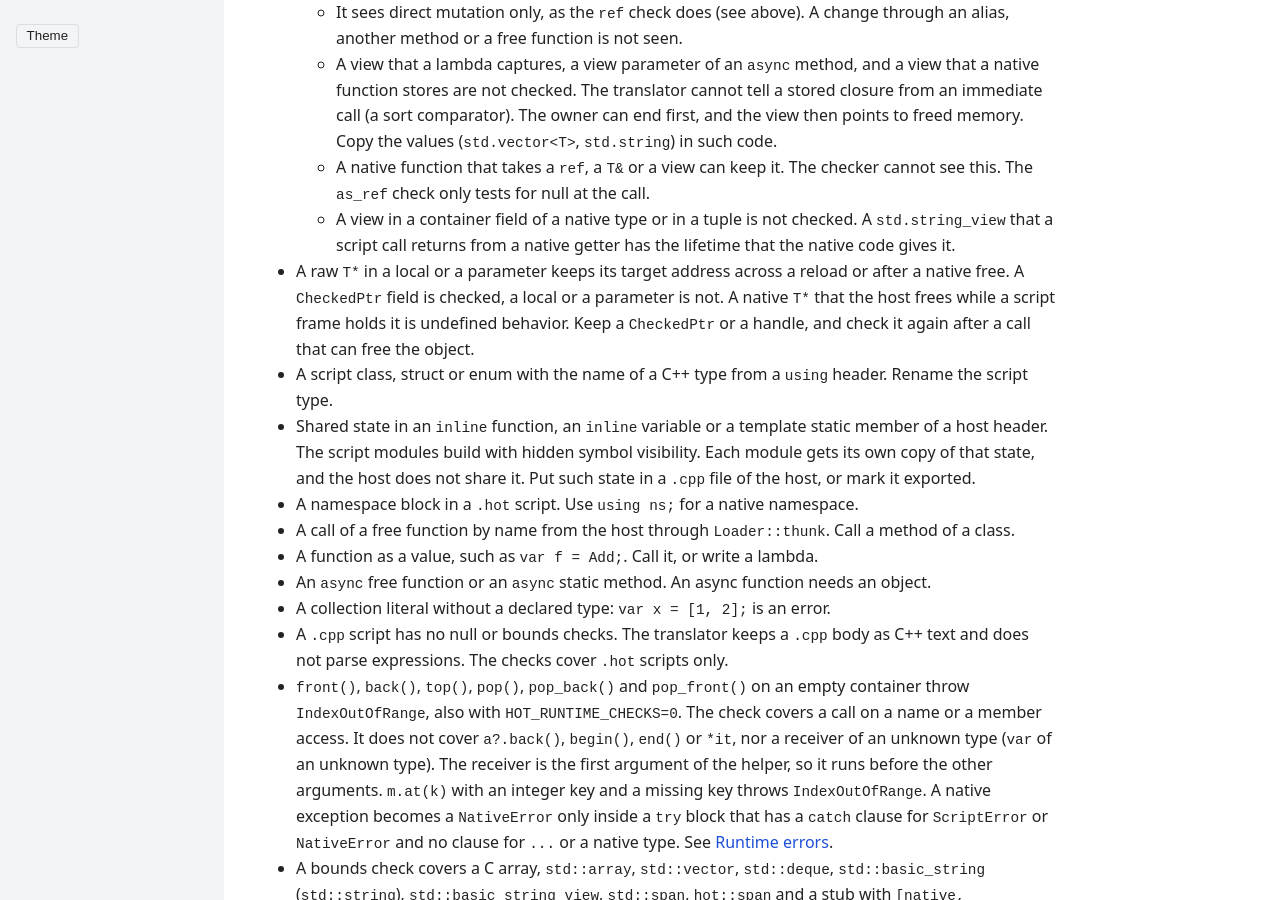
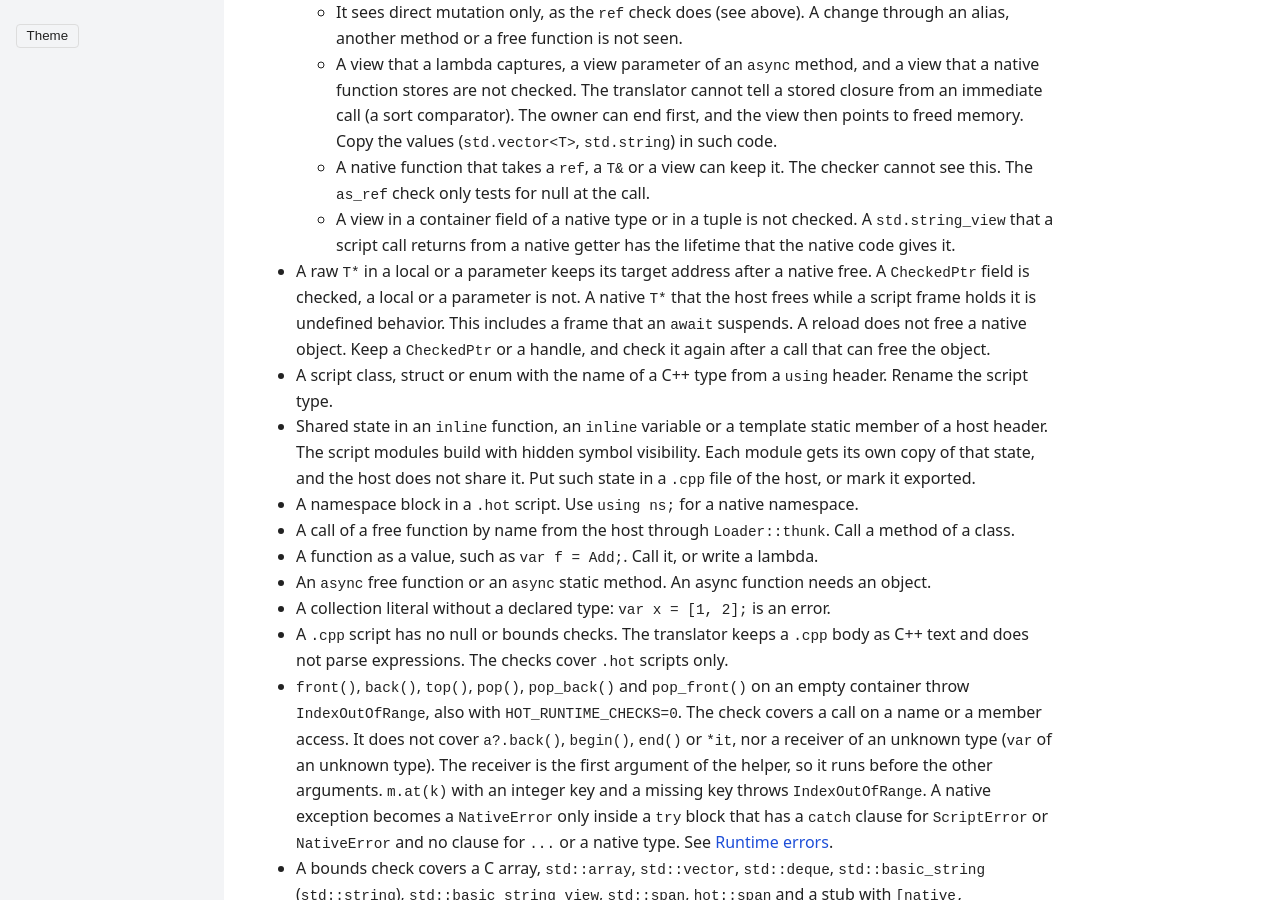
Before and after one commit to rokups/hotpp, a Jekyll site: the page built from doc/limits.md, in a window 1280 px wide and 900 px high, scrolled down 1344 px. Built offline with Jekyll 4.4.1, drawn with Linux system fonts in a browser that asks for light colours; some of the changed text lies outside the part shown.

Commit message:
Fix raw pointer limit wording
A reload does not free a native object. Only a native free makes a raw pointer dangle.

```diff
--- a/doc/limits.md
+++ b/doc/limits.md
@@ -35,7 +35,7 @@ This list shows what version 1 does not support.
   - A view that a lambda captures, a view parameter of an `async` method, and a view that a native function stores are not checked. The translator cannot tell a stored closure from an immediate call (a sort comparator). The owner can end first, and the view then points to freed memory. Copy the values (`std.vector<T>`, `std.string`) in such code.
   - A native function that takes a `ref`, a `T&` or a view can keep it. The checker cannot see this. The `as_ref` check only tests for null at the call.
   - A view in a container field of a native type or in a tuple is not checked. A `std.string_view` that a script call returns from a native getter has the lifetime that the native code gives it.
-- A raw `T*` in a local or a parameter keeps its target address across a reload or after a native free. A `CheckedPtr` field is checked, a local or a parameter is not. A native `T*` that the host frees while a script frame holds it is undefined behavior. Keep a `CheckedPtr` or a handle, and check it again after a call that can free the object.
+- A raw `T*` in a local or a parameter keeps its target address after a native free. A `CheckedPtr` field is checked, a local or a parameter is not. A native `T*` that the host frees while a script frame holds it is undefined behavior. This includes a frame that an `await` suspends. A reload does not free a native object. Keep a `CheckedPtr` or a handle, and check it again after a call that can free the object.
 - A script class, struct or enum with the name of a C++ type from a `using` header. Rename the script type.
 - Shared state in an `inline` function, an `inline` variable or a template static member of a host header. The script modules build with hidden symbol visibility. Each module gets its own copy of that state, and the host does not share it. Put such state in a `.cpp` file of the host, or mark it exported.
 - A namespace block in a `.hot` script. Use `using ns;` for a native namespace.
@@ -82,7 +82,7 @@ A `.cpp` script (see [C++ scripts](cpp-scripts.html)) has more limits. It has no
 
 A HotScript program does not crash the process through an invalid access, with these exceptions. Each item has its details in the list above. The table of the checks that exist is in [Checks against crashes](statements-errors.html#checks-against-crashes).
 
-- A raw `T*` in a local or a parameter, after a reload or a native free.
+- A raw `T*` in a local or a parameter, after a native free. This includes a frame that an `await` suspends.
 - A native function that stores a `ref`, a `T&` or a view. A view that a lambda or an `async` method keeps.
 - A change of a container through an alias, another method or a free function, while a `ref`, a view or a `foreach` uses it.
 - A `.cpp` script. It has no null, bounds, shift, float cast or `ref` lifetime checks.
```
